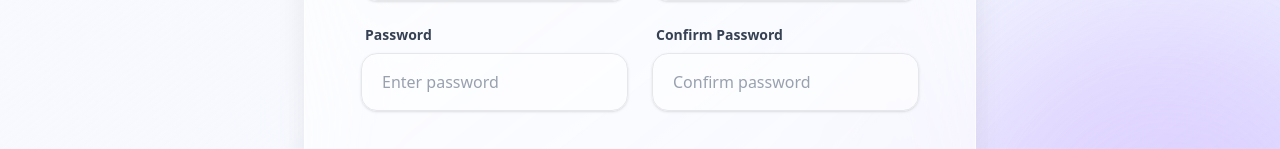
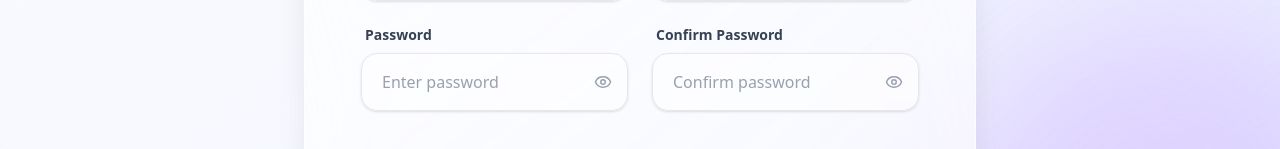
Before and after one commit to artistmait/Nucleus_campus, a React (Vite) app in the folder nucleus_frontend/: page / in a window 1280 px wide. Shown: the part 626-775 px from the top of the page. Built offline with nearby package versions, Linux system fonts and the light colour scheme; no server answers.

Commit message:
feat: add password visibility toggle to LoginPage and RegisterPage components

```diff
--- a/nucleus_frontend/src/components/auth/LoginPage.jsx
+++ b/nucleus_frontend/src/components/auth/LoginPage.jsx
@@ -4,7 +4,7 @@ import api from "../../config/api";
 import { toast, ToastContainer } from "react-toastify";
 import { Link, useLocation, useNavigate } from "react-router-dom";
 import { GoogleLogin } from "@react-oauth/google";
-import { Mail, ShieldCheck, X } from "lucide-react";
+import { Eye, EyeOff, Mail, ShieldCheck, X } from "lucide-react";
 import ForgotPassword from "./ForgotPassword";
 
 const LoginPage = () => {
@@ -221,15 +221,24 @@ const LoginPage = () => {
             <label className="block text-sm font-semibold text-gray-700 ml-1">
               Password
             </label>
+            <div className="relative">
               <input
                 type={showPassword ? "text" : "password"}
-              type="password"
                 name="password"
                 value={formData.password}
                 onChange={handleChange}
                 placeholder="Enter your password"
-              className="w-full px-5 py-4 bg-white/50 border border-gray-200 rounded-2xl text-gray-800 placeholder-gray-400 focus:bg-white focus:outline-none focus:ring-2 focus:ring-indigo-500/40 focus:border-indigo-500 transition-all duration-300 shadow-sm"
+                className="w-full px-5 py-4 pr-12 bg-white/50 border border-gray-200 rounded-2xl text-gray-800 placeholder-gray-400 focus:bg-white focus:outline-none focus:ring-2 focus:ring-indigo-500/40 focus:border-indigo-500 transition-all duration-300 shadow-sm"
               />
+              <button
+                type="button"
+                onClick={() => setShowPassword((prev) => !prev)}
+                className="absolute right-4 top-1/2 -translate-y-1/2 text-gray-400 hover:text-indigo-600 transition-colors"
+                aria-label={showPassword ? "Hide password" : "Show password"}
+              >
+                {showPassword ? <EyeOff size={18} /> : <Eye size={18} />}
+              </button>
+            </div>
             <button
               type="button"
               onClick={openForgot}
--- a/nucleus_frontend/src/components/auth/RegisterPage.jsx
+++ b/nucleus_frontend/src/components/auth/RegisterPage.jsx
@@ -1,4 +1,5 @@
 import React, { useState } from "react";
+import { Eye, EyeOff } from "lucide-react";
 import { toast, ToastContainer } from "react-toastify";
 import api from "../../config/api";
 import { Link, useNavigate } from "react-router-dom";
@@ -16,6 +17,8 @@ const RegisterPage = () => {
   });
 
   const [loading, setLoading] = useState(false);
+  const [showPassword, setShowPassword] = useState(false);
+  const [showConfirmPassword, setShowConfirmPassword] = useState(false);
 
   const handleChange = (e) => {
     setFormData({
@@ -183,28 +186,48 @@ const RegisterPage = () => {
               <label className="block text-sm font-semibold text-gray-700 ml-1">
                 Password
               </label>
+              <div className="relative">
                 <input
-                type="password"
+                  type={showPassword ? "text" : "password"}
                   name="password"
                   value={formData.password}
                   onChange={handleChange}
                   placeholder="Enter password"
-                className="w-full px-5 py-4 bg-white/50 border border-gray-200 rounded-2xl text-gray-800 placeholder-gray-400 focus:bg-white focus:outline-none focus:ring-2 focus:ring-indigo-500/40 focus:border-indigo-500 transition-all duration-300 shadow-sm"
+                  className="w-full px-5 py-4 pr-12 bg-white/50 border border-gray-200 rounded-2xl text-gray-800 placeholder-gray-400 focus:bg-white focus:outline-none focus:ring-2 focus:ring-indigo-500/40 focus:border-indigo-500 transition-all duration-300 shadow-sm"
                 />
+                <button
+                  type="button"
+                  onClick={() => setShowPassword((prev) => !prev)}
+                  className="absolute right-4 top-1/2 -translate-y-1/2 text-gray-400 hover:text-indigo-600 transition-colors"
+                  aria-label={showPassword ? "Hide password" : "Show password"}
+                >
+                  {showPassword ? <EyeOff size={18} /> : <Eye size={18} />}
+                </button>
+              </div>
             </div>
 
             <div className="space-y-2">
               <label className="block text-sm font-semibold text-gray-700 ml-1">
                 Confirm Password
               </label>
+              <div className="relative">
                 <input
-                type="password"
+                  type={showConfirmPassword ? "text" : "password"}
                   name="confirm_password"
                   value={formData.confirm_password}
                   onChange={handleChange}
                   placeholder="Confirm password"
-                className="w-full px-5 py-4 bg-white/50 border border-gray-200 rounded-2xl text-gray-800 placeholder-gray-400 focus:bg-white focus:outline-none focus:ring-2 focus:ring-indigo-500/40 focus:border-indigo-500 transition-all duration-300 shadow-sm"
+                  className="w-full px-5 py-4 pr-12 bg-white/50 border border-gray-200 rounded-2xl text-gray-800 placeholder-gray-400 focus:bg-white focus:outline-none focus:ring-2 focus:ring-indigo-500/40 focus:border-indigo-500 transition-all duration-300 shadow-sm"
                 />
+                <button
+                  type="button"
+                  onClick={() => setShowConfirmPassword((prev) => !prev)}
+                  className="absolute right-4 top-1/2 -translate-y-1/2 text-gray-400 hover:text-indigo-600 transition-colors"
+                  aria-label={showConfirmPassword ? "Hide password" : "Show password"}
+                >
+                  {showConfirmPassword ? <EyeOff size={18} /> : <Eye size={18} />}
+                </button>
+              </div>
             </div>
           </div>
 
```
Lines whose indentation alone changed are shown as unchanged.
